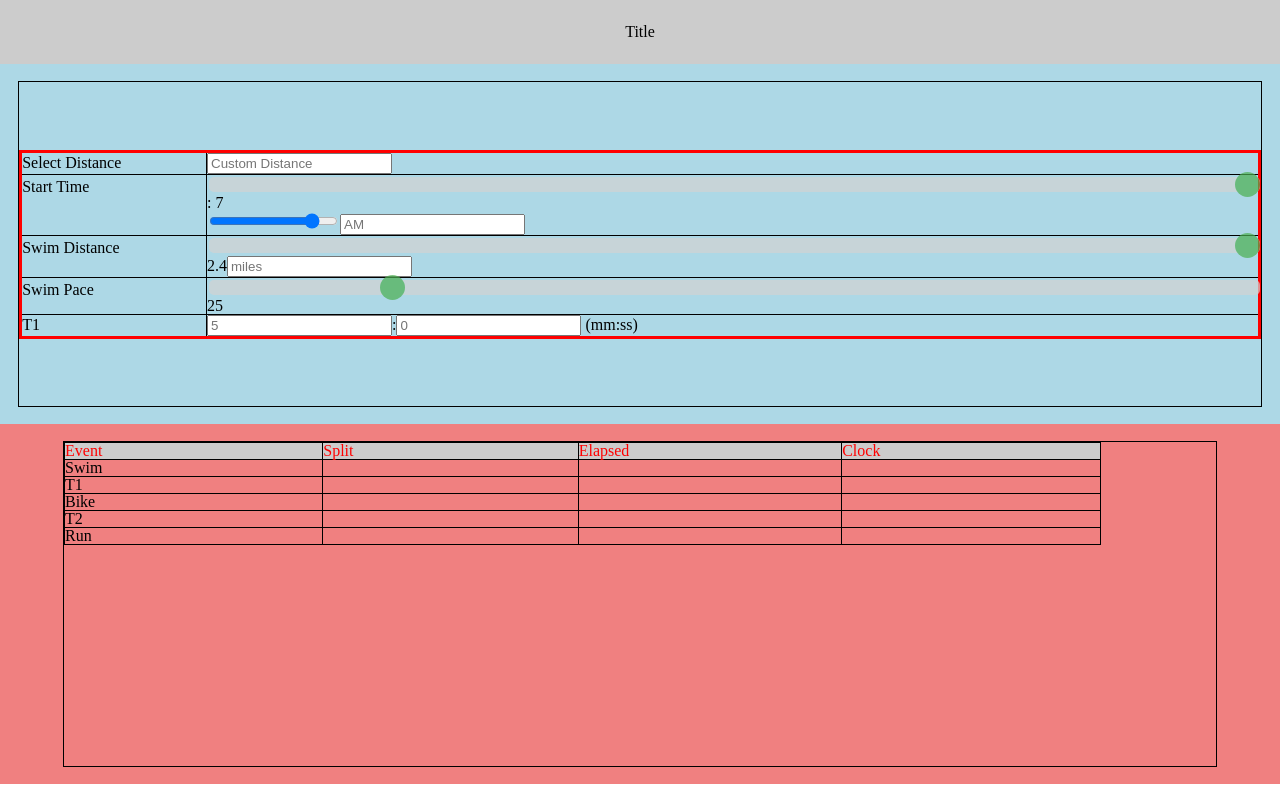
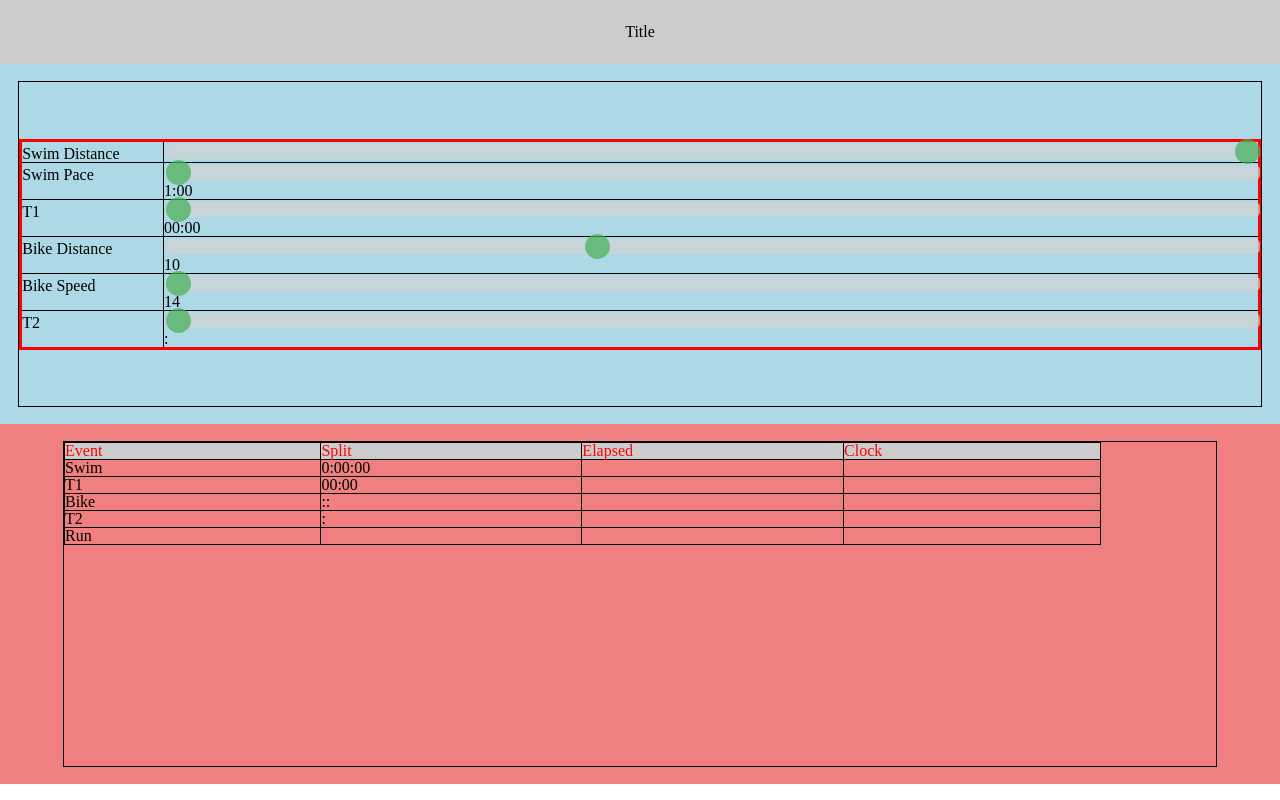
Before and after one commit to rgmemory/tricalc, a React (Create React App) app: page / in a window 1280 px wide. Built offline with nearby package versions, Linux system fonts and the light colour scheme.

Commit message:
done with T2

```diff
--- a/src/App.css
+++ b/src/App.css
@@ -27,6 +27,10 @@
 .top-table{
   border: solid red 3px;
   width: 100%;
+}
+
+.input-name{
+  width: 11vw;
 }
 
 
@@ -97,11 +101,12 @@ table tr td {
 .slider::-webkit-slider-thumb {
   -webkit-appearance: none;
   appearance: none;
+  width: 255px;
+  height: 200px;
   width: 25px;
   height: 25px;
   border-radius: 50%;
   background: #4CAF50;
-  cursor: pointer;
 }
 
 .slider::-moz-range-thumb {
--- a/src/App.js
+++ b/src/App.js
@@ -8,150 +8,248 @@ class App extends Component {
     super();
 
     this.state = {
-      startHour: 7,
-      startMinute: 0,
+      swimInputDistance: null,
+      swimSliderDistance: null,
 
-      swimDistance: 2.4,
-      swimDistanceMetric: "miles",
+      swimInputPace: null,
 
-      swimSeconds: 0,
-      swimPaceMinute: 2,
-      swimPaceSecond: 5,
-      swimPaceMetric: "/100 yd",
+      swimOutputHours: 0,
+      swimOutputMinutes: `00`,
+      swimOutputSeconds: `00`,
 
-      t1Minute: 5,
-      t1Second: 0,
+      swimSliderMinutes: 1,
+      swimSliderSeconds: `00`,
 
-      bikeDistance: 112,
-      bikeDistanceMetric: 'miles',
+      swimTimeSeconds: null,
 
-      bikeSpeedWholeNumber: 19,
-      bikeSpeedDecimal: 0,
-      bikeSpeedMetric: "mph",
+      // elapsedSwimSeconds: null
 
-      t2Minute: 5,
-      t2Second: 0,
+      t1InputSeconds: 0,
 
-      runDistance: 26.2,
-      runDistanceMetric: "miles",
+      t1SliderMinutes: 0,
+      t1SliderSeconds: 0,
 
-      runPaceMinute: 10,
-      runPaceSecond: 0,
-      runPaceMetric: "/mile"
+      t1OutputMinutes: `00`,
+      t1OutputSeconds: `00`,
+
+
+
+      bikeInputDistance: 10,
+      bikeInputSpeed: 14,
+
+      bikeOutputHours: null,
+      bikeOutputMinutes: null,
+      bikeOutputSeconds: null,
+
+      bikeTimeSeconds: null,
+
+
+      t2OutputMinutes: null,
+      t2OutputSeconds: null
     };
   }
 
-  //start time
-  updateStartHour = value => {
-    console.log(value);
+  // componentDidUpdate(){
+  //   this.calcSwimTime(this.state.swimInputDistance, this.state.swimInputPace);
+  // }
+
+  //swim//////////////////////////////////////////////////////////////////
+
+  swimSliderDisplay = value => {
+    this.updateSwimInputPace(value);
+    let minutes = null;
+
+    if (value >= 60) {
+      minutes = Math.floor(value / 60);
+      value -= minutes * 60;
+    }
+    if (value < 10) {
+      value = `0${value}`;
+    }
+
     this.setState({
-      startHour: value
+      swimSliderMinutes: minutes,
+      swimSliderSeconds: value
+    });
+  };
+
+  swimSecondsConverter = value => {
+    let minutes = 0;
+    let hours = 0;
+    if (value / 60 >= 60) {
+      hours = Math.floor(value / 60 / 60);
+      value -= 3600 * hours;
+    }
+    if (value >= 60) {
+      minutes = Math.floor(value / 60);
+      if (minutes < 10) {
+        minutes = `0${minutes}`;
+      }
+      value -= minutes * 60;
+      if (value < 10) {
+        value = `0${value}`;
+      }
+    }
+
+    this.setState({
+      swimOutputHours: hours,
+      swimOutputMinutes: minutes,
+      swimOutputSeconds: value
+    });
+  };
+
+  updateSwimInputDistance = value => {
+    let tempYards = Math.round((value / 10) * 1760);
+
+    let tempSliderDistance = value / 10;
+
+    this.setState({
+      swimInputDistance: tempYards,
+      swimSliderDistance: tempSliderDistance
+    });
+            if(this.state.swimInputPace){
+              this.calcSwimTime(tempYards, this.state.swimInputPace);
+            }
+  };
+
+  updateSwimInputPace = value => {
+    let secondsHundredYards = value / 100;
+
+    this.setState({
+      swimInputPace: secondsHundredYards
+    });
+
+    if(this.state.swimInputDistance){
+      this.calcSwimTime(this.state.swimInputDistance, secondsHundredYards);
+    }
+  };
+
+  calcSwimTime = (yards, paceYards) => {
+
+      let swimTimeSeconds = Math.round(yards * paceYards);
+
+        this.setState({
+          swimTimeSeconds: swimTimeSeconds
+        })
+
+    this.swimSecondsConverter(swimTimeSeconds);
+  };
+
+  ///////////////////////////////////////////////////////////////// t1
+
+  updatet1Time = value => {
+    let minutes = 0;
+
+    if (value >= 60) {
+      minutes = Math.floor(value / 60);
+      if (minutes < 10) {
+        minutes = `0${minutes}`;
+      }
+      value -= minutes * 60;
+      if (value < 10) {
+        value = `0${value}`;
+      }
+    }
+
+    this.setState({
+      t1OutputMinutes: minutes,
+      t1OutputSeconds: value
+    });
+  };
+
+  //  ///////////////////////////////////////////////////////////////// Bike
+
+  updateBikeInputDistance = value => {
+
+    this.setState({
+      bikeInputDistance: value
     })
+
+    this.calcBikeTime(value, this.state.bikeInputSpeed)
+
   };
-  updateStartMinute = value => {
-    console.log(value);
-  };
+
+  updateBikeInputSpeed = value => {
+
+    console.log('input', value)
+
+    let tempSpeed = value / 10
+    console.log('bike speed', tempSpeed)
+
+
+    this.setState({
+      bikeInputSpeed: tempSpeed
+    })
+    console.log('bike speed on state', this.state.bikeInputSpeed)
+
+    this.calcBikeTime(this.state.bikeInputDistance, tempSpeed)
+  }
+
+  calcBikeTime = (miles, mph) => {
+    console.log(miles, mph)
+    let tempSeconds = (miles / mph) * 3600
+    console.log(tempSeconds, 'tempseconds')
+     tempSeconds = Math.round((miles / mph) * 3600)
+    console.log(tempSeconds, 'tempseconds')
+
+
+    this.bikeSecondsConverter(tempSeconds)
+
+    this.setState({
+      bikeTimeSeconds: tempSeconds
+    })
+
+  }
+
+
+  bikeSecondsConverter = value => {
+    let minutes = 0;
+    let hours = 0;
+    if (value / 60 >= 60) {
+      hours = Math.floor(value / 60 / 60);
+      value -= 3600 * hours;
+    }
+    if (value >= 60) {
+      minutes = Math.floor(value / 60);
+      if (minutes < 10) {
+        minutes = `0${minutes}`;
+      }
+      value -= minutes * 60;
+      if (value < 10) {
+        value = `0${value}`;
+      }
+    }
+
+    this.setState({
+      bikeOutputHours: hours,
+      bikeOutputMinutes: minutes,
+      bikeOutputSeconds: value,
+    });
+  }
 
 
 
-  //swim distance
-  updateSwimDistance = value => {
-    console.log(value);
+  /////////////////////////////
+
+  updatet2Time = value => {
+    let minutes = 0;
+
+    if (value >= 60) {
+      minutes = Math.floor(value / 60);
+      if (minutes < 10) {
+        minutes = `0${minutes}`;
+      }
+      value -= minutes * 60;
+      if (value < 10) {
+        value = `0${value}`;
+      }
+    }
+
     this.setState({
-      swimDistance: value / 10
-    })
-  };
-  updateSwimDistanceMetric = value => {
-    console.log(value);
-  };
-
-
-
-  //swim pace
-  updateSwimPaceMinute = value => {
-    console.log(value);
-    this.swimPaceMetric({
-      swimPaceMinute: value
-    })
-  };
-  updateSwimPaceSecond = value => {
-    console.log(value);
-
-
-
-    // this.swimSeconds / 60
-
-    let temp = 60;
-    temp = parseInt(value)
-    temp += 60
-
-    if(temp)
-
-    // if(this.state.)
-    this.setState({
-      swimPaceSecond: temp,
-      swimPaceMinute: temp
-    })
-  };
-
-
-  // updateSwimPaceMetric = value => {
-  //   console.log(value);
-  // };
-
-  // //t1
-  // updatet1Minute = value => {
-  //   console.log(value);
-  // };
-  // updatet1Second = value => {
-  //   console.log(value);
-  // };
-
-  // //bike distance
-  // updateBikeDistance = value => {
-  //   console.log(value);
-  // };
-  // updateBikeDistanceMetric = value => {
-  //   console.log(value);
-  // };
-
-  // //bike speed
-  // updateBikeSpeedWholeNumber = value => {
-  //   console.log(value);
-  // };
-  // updateBikeSpeedDecimal = value => {
-  //   console.log(value);
-  // };
-  // updateBikeSpeedMetric = value => {
-  //   console.log(value);
-  // };
-
-  // //t2
-  // updatet2Minute = value => {
-  //   console.log(value);
-  // };
-  // updatet2Second = value => {
-  //   console.log(value);
-  // };
-
-  // //run distance
-  // updateRunDistance = value => {
-  //   console.log(value);
-  // };
-  // updateRunDistanceMetric = value => {
-  //   console.log(value);
-  // };
-
-  // //run pace
-  // updateRunPaceMinute = value => {
-  //   console.log(value);
-  // };
-  // updateRunPaceSecond = value => {
-  //   console.log(value);
-  // };
-  // updateRunPaceMetric = value => {
-  //   console.log(value);
-  // };
+      t2OutputMinutes: minutes,
+      t2OutputSeconds: value
+    });
+  }
 
   render() {
     return (
@@ -163,119 +261,105 @@ class App extends Component {
           <div className="top-container">
             <table className="top-table">
               <tr>
-                <td>Select Distance</td>
+                <td className="input-name">Swim Distance</td>
                 <td>
-                  <input type="text" placeholder="Custom Distance" />
+                  <input
+                    className="slider"
+                    type="range"
+                    min="1"
+                    max="24"
+                    // value="0"
+                    onChange={e => this.updateSwimInputDistance(e.target.value)}
+                  />
+                  {this.state.swimSliderDistance}
+                </td>
+              </tr>
+
+              <tr>
+                <td className="input-name">Swim Pace</td>
+
+                <td>
+                  <input
+                    className="slider"
+                    type="range"
+                    // value="0"
+                    min="80"
+                    max="198"
+                    onChange={e => this.swimSliderDisplay(e.target.value)}
+                  />
+                  {this.state.swimSliderMinutes}:{this.state.swimSliderSeconds}
+                </td>
+              </tr>
+
+              <tr>
+                <td className="input-name">T1</td>
+
+                <td>
+                  <input
+                    className="slider"
+                    type="range"
+                    // value="0"
+                    min="140"
+                    max="540"
+                    onChange={e => this.updatet1Time(e.target.value)}
+                  />
+                  {this.state.t1OutputMinutes}:{this.state.t1OutputSeconds}
+                </td>
+              </tr>
+
+              <tr>
+                <td className="input-name">Bike Distance</td>
+
+                <td>
+                  <input
+                    className="slider"
+                    type="range"
+                    // value="0"
+                    min="10"
+                    max="112"
+                    onChange={e => this.updateBikeInputDistance(e.target.value)}
+                  />
+                  {this.state.bikeInputDistance}
+                </td>
+              </tr>
+              <tr>
+                <td className="input-name">Bike Speed</td>
+
+                <td>
+                  <input
+                    className="slider"
+                    type="range"
+                    // value="0"
+                    min="140"
+                    max="220"
+                    onChange={e => this.updateBikeInputSpeed(e.target.value)}
+                  />
+                  {this.state.bikeInputSpeed}
+                </td>
+              </tr>
+
+              <tr>
+                <td className="input-name">T2</td>
+
+                <td>
+                  <input
+                    className="slider"
+                    type="range"
+                    // value="0"
+                    min="140"
+                    max="540"
+                    onChange={e => this.updatet2Time(e.target.value)}
+                  />
+                  {this.state.t2OutputMinutes}:{this.state.t2OutputSeconds}
                 </td>
               </tr>
 
 
-
-              <tr>
-                <td>Start Time</td>
-                <td className="bigger-input">
-
-                  <div className="slidecontainer">
-                  {/* <input className="slider" type="range" min="1" max="12" placeholder={this.state.startHour} onChange = {e => this.updateStartHour(e.target.value)}/>: */}
-                  <input className="slider" type="range" min="1" max="12" placeholder={this.state.startHour} onChange = {e => this.updateStartHour(e.target.value)}/>: {this.state.startHour}
-                  </div>
-
-                  <input type="range" min="1" max="59" placeholder={this.state.startMinute} onChange = {e => this.updateStartMinute(e.target.value)}/>
-                  <input type="text" placeholder="AM" onChange = {e => this.updateStartHour(e.target.value)}/>
-                </td>
-              </tr>
-
-
-
-
-
-              <tr>
-                <td>Swim Distance</td>
-                <td>
-
-
-
-                  <input className="slider" type="range" min="1" max="30" onChange = {e => this.updateSwimDistance(e.target.value)}/>{this.state.swimDistance}
-                  <input type="text" placeholder={this.state.swimDistanceMetric} onChange = {e => this.updateSwimDistanceMetric(e.target.value)}/>
-                </td>
-              </tr>
-
-
-
-
-
-              <tr>
-                <td>Swim Pace</td>
-                  {/* 3:19 */}
-                  {/* max is 160 seconds or 100 */}
-                <td>
-                  <input className="slider" type="range" min="0" max="300" onChange = {e => this.updateSwimPaceSecond(e.target.value)}/> {this.state.swimPaceMinute}{this.state.swimPaceSecond}
-                  {/* <input type="text" placeholder={this.state.swimPaceSecond} onChange = {e => this.updateSwimPaceSecond(e.target.value)}/> */}
-                  {/* <input type="text" placeholder={this.state.swimPaceMetric} onChange = {e => this.updateSwimPaceMetric(e.target.value)}/> */}
-                </td>
-              </tr>
-
-
-
-
-
-
-
-
-
-
-
-
-              <tr>
-                <td>T1</td>
-                <td>
-                  <input type="text" placeholder={this.state.t1Minute} onChange = {e => this.updatet1Minute(e.target.value)}/>:
-                  <input type="text" placeholder={this.state.t1Second} onChange = {e => this.updatet1Second(e.target.value)}/> (mm:ss)
-                </td>
-              </tr>
-
-              {/*
-              <tr>
-                <td>Bike Distance</td>
-                <td>
-                  <input type="text" placeholder={this.state.bikeDistance} onChange = {e => this.updateBikeDistance(e.target.value)}/>
-                  <input type="text" placeholder={this.state.bikeDistanceMetric} onChange = {e => this.updateBikeDistanceMetric(e.target.value)}/>
-                </td>
-              </tr>
-              <tr>
-                <td>Bike Speed</td>
-                <td>
-                  <input type="text" placeholder={this.state.bikeSpeedWholeNumber} onChange = {e => this.updateBikeSpeedWholeNumber(e.target.value)}/>.
-                  <input type="text" placeholder={this.state.bikeSpeedDecimal} onChange = {e => this.updateBikeSpeedDecimal(e.target.value)}/>
-                  <input type="text" placeholder={this.state.bikeSpeedMetric} onChange = {e => this.updateBikeSpeedMetric(e.target.value)}/>
-                </td>
-              </tr>
-              <tr>
-                <td>T2</td>
-                <td>
-                  <input type="text" placeholder={this.state.t2Minute} onChange = {e => this.updatet2Minute(e.target.value)}/>:
-                  <input type="text" placeholder={this.state.t2Second} onChange = {e => this.updatet2Second(e.target.value)}/>
-                  (mm:ss)
-                </td>
-              </tr>
-              <tr>
-                <td>Run Distance</td>
-                <td>
-                  <input type="text" placeholder={this.state.runDistance} onChange = {e => this.updateRunDistance(e.target.value)}/>
-                  <input type="text" placeholder={this.state.runDistanceMetric} onChange = {e => this.updateRunDistanceMetric(e.target.value)}/>
-                </td>
-              </tr>
-              <tr>
-                <td>Run Pace</td>
-                <td>
-                  <input type="text" placeholder={this.state.runPaceMinute} onChange = {e => this.updateRunPaceMinute(e.target.value)}/>:
-                  <input type="text" placeholder={this.state.runPaceSecond} onChange = {e => this.updateRunPaceSecond(e.target.value)}/>
-                  <input type="text" placeholder={this.state.runPaceMetric} onChange = {e => this.updateRunPaceMetric(e.target.value)}/>
-                </td>
-              </tr> */}
             </table>
           </div>
         </div>
+
+        {/* ////////////////////////////////////////////////////////////////////////////////// */}
 
         <div className="bottom">
           <div className="bottom-container">
@@ -288,25 +372,30 @@ class App extends Component {
               </tr>
               <tr>
                 <td>Swim</td>
-                <td />
+                <td>
+                  {this.state.swimOutputHours}:{this.state.swimOutputMinutes}:
+                  {this.state.swimOutputSeconds}
+                </td>
                 <td />
                 <td />
               </tr>
               <tr>
                 <td>T1</td>
-                <td />
+                <td>
+                  {this.state.t1OutputMinutes}:{this.state.t1OutputSeconds}
+                </td>
                 <td />
                 <td />
               </tr>
               <tr>
                 <td>Bike</td>
-                <td />
+                <td>{this.state.bikeOutputHours}:{this.state.bikeOutputMinutes}:{this.state.bikeOutputSeconds}</td>
                 <td />
                 <td />
               </tr>
               <tr>
                 <td>T2</td>
-                <td />
+                <td>{this.state.t2OutputMinutes}:{this.state.t2OutputSeconds}</td>
                 <td />
                 <td />
               </tr>
```
Also changed, not shown: src/img/swim.png (added).
